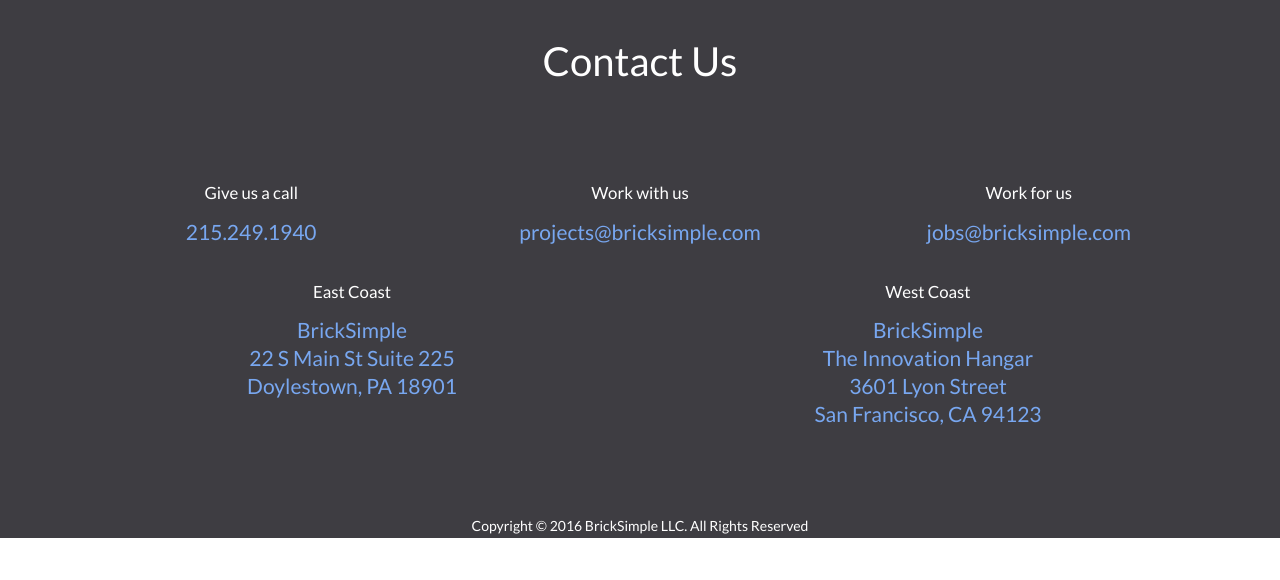
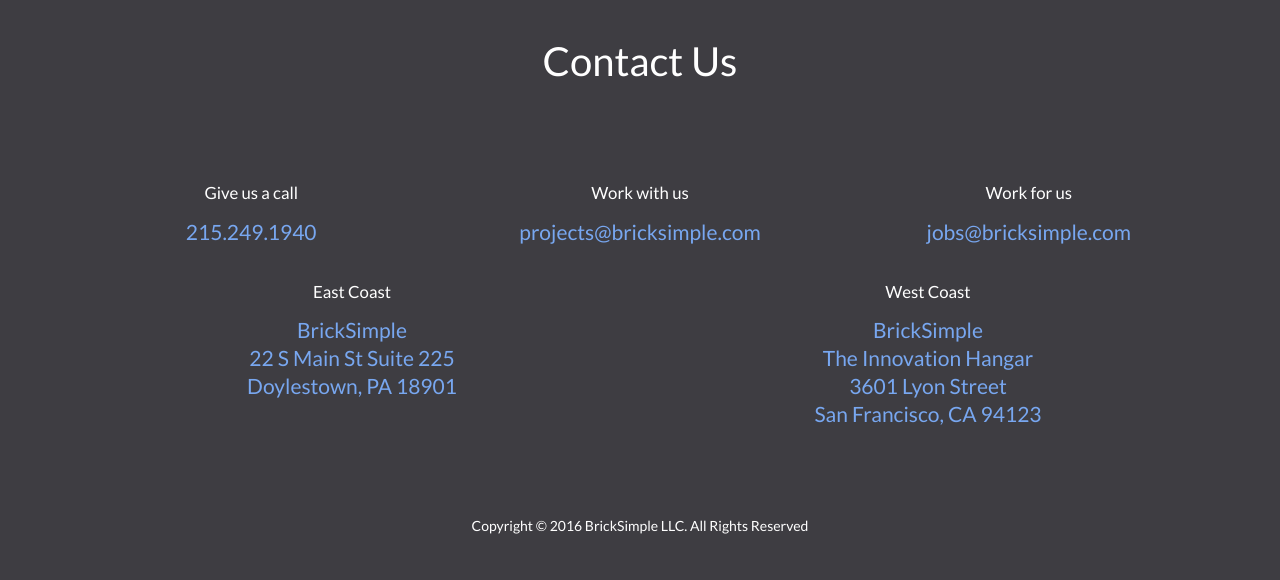
Before and after one commit to ibrahimkabil/brickvr, a PHP site: page / in a window 1280 px wide. Shown: the part 4773-5353 px from the top of the page. Before the commit the page ends 5311 px from the top, so only its background shows below. Run offline with PHP 8.4, Linux system fonts and the light colour scheme; data that the repository does not hold is empty; some libraries are stand-ins or nearby versions.

Commit message:
Footer change

```diff
--- a/css/styles.css
+++ b/css/styles.css
@@ -1357,7 +1357,7 @@ footer {
 }
 
 #copyright {
-	margin-top: 5em;
+    margin: 5em 0 3em;
 }
 
 /* ========================================= */
```
